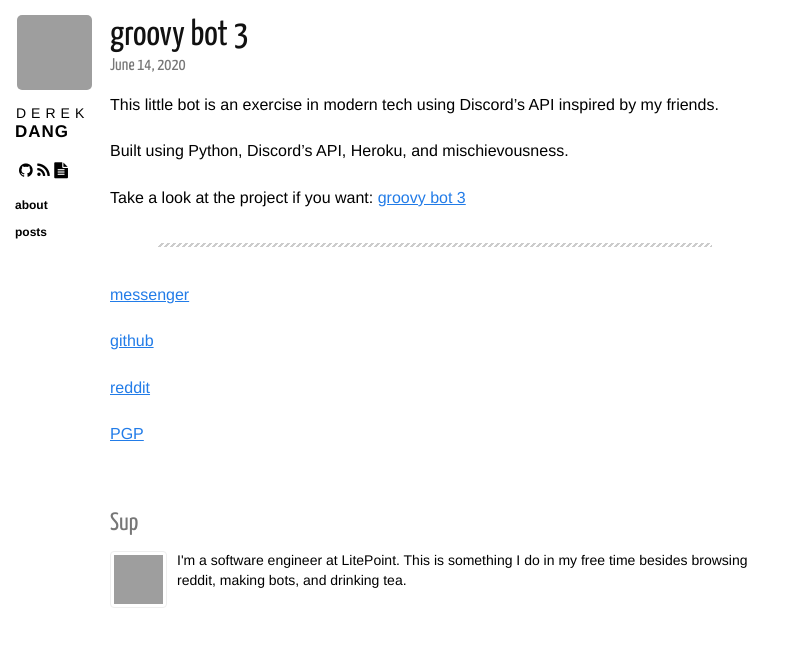
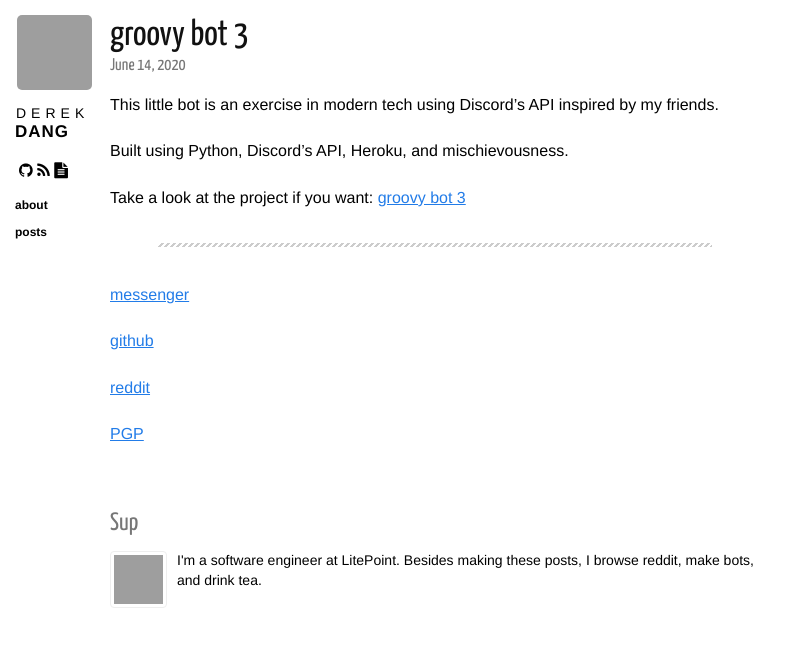
Before and after one commit to dqdang/dqdang.github.io, a Jekyll site: the page built from _posts/2020-06-14-groovy-bot-3.markdown, in a window 1280 px wide, cut to the strip 0-647 px from the top of the page. Shown: the whole strip, without its empty margins (0-801 px from the left). Built offline with Jekyll 4.4.1, drawn with Linux system fonts in a browser that asks for light colours; nearby versions of some CDN libraries; grey boxes are pictures that could not be loaded.

Commit message:
Edit post footer for mobile

```diff
--- a/_layouts/post.html
+++ b/_layouts/post.html
@@ -21,7 +21,7 @@ layout: layout
         <img src="{{ site.github.owner_gravatar_url }}?s=142" height="49" width="49" />
       </a>
       <p>
-        I'm a software engineer at LitePoint. This is something I do in my free time besides browsing reddit, making bots, and drinking tea.
+        I'm a software engineer at LitePoint. Besides making these posts, I browse reddit, make bots, and drink tea.
       </p>
     </section>
   </section>
```
